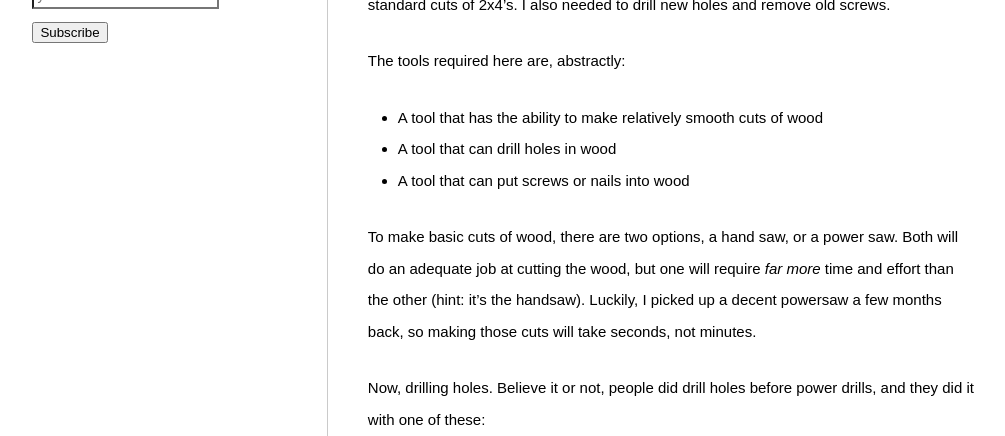
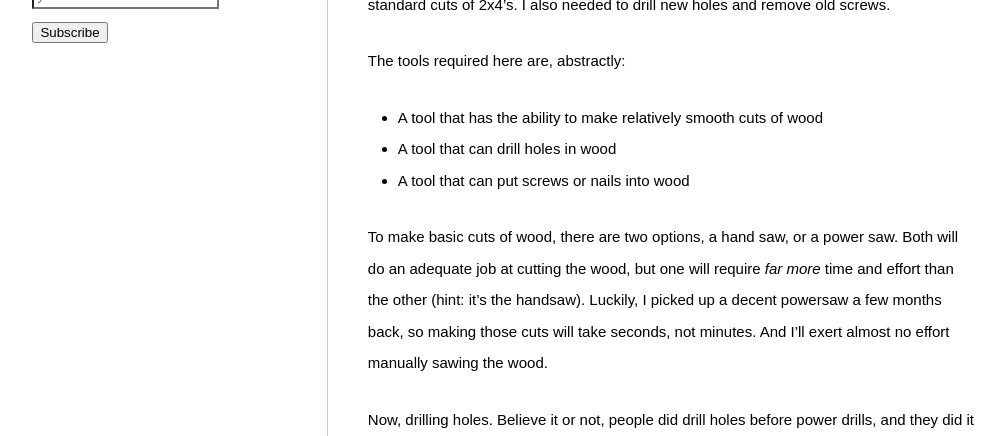
Before and after one commit to ajsharp/ajsharp.github.io, a Jekyll site: the page built from _posts/2013-02-16-a-brief-note-on-tools.md, in a window 1280 px wide and 900 px high, scrolled down 512 px, cut to the strip 0-436 px from the top of the window. Shown: the whole strip, without its empty margins (6-1011 px from the left). Built offline with Jekyll 4.4.1, drawn with Linux system fonts in a browser that asks for light colours; comment, search, counter and statistics services are not loaded.

Commit message:
another line about sawing

```diff
--- a/_posts/2013-02-16-a-brief-note-on-tools.md
+++ b/_posts/2013-02-16-a-brief-note-on-tools.md
@@ -12,7 +12,7 @@ The tools required here are, abstractly:
 * A tool that can drill holes in wood
 * A tool that can put screws or nails into wood
 
-To make basic cuts of wood, there are two options, a hand saw, or a power saw. Both will do an adequate job at cutting the wood, but one will require *far more* time and effort than the other (hint: it's the handsaw). Luckily, I picked up a decent powersaw a few months back, so making those cuts will take seconds, not minutes.
+To make basic cuts of wood, there are two options, a hand saw, or a power saw. Both will do an adequate job at cutting the wood, but one will require *far more* time and effort than the other (hint: it's the handsaw). Luckily, I picked up a decent powersaw a few months back, so making those cuts will take seconds, not minutes. And I'll exert almost no effort manually sawing the wood.
 
 Now, drilling holes. Believe it or not, people did drill holes before power drills, and they did it with one of these:
 
```
